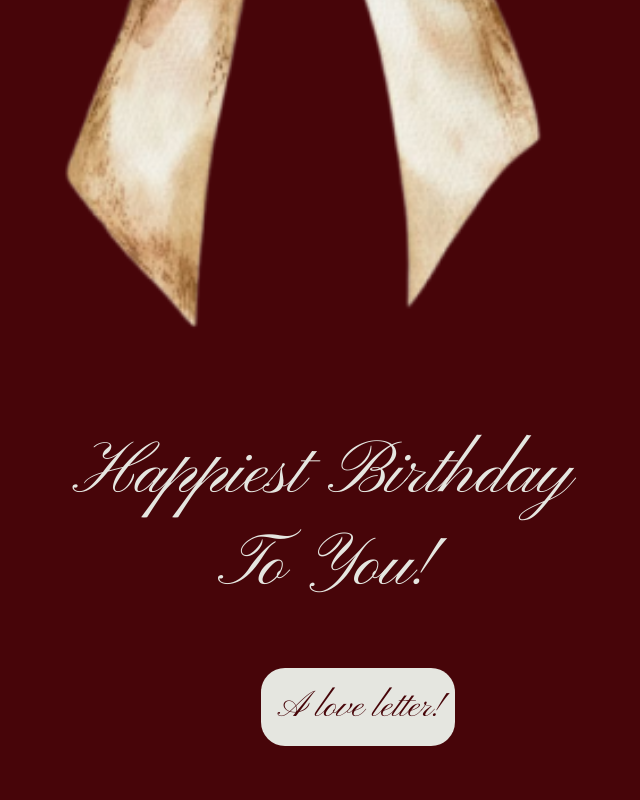
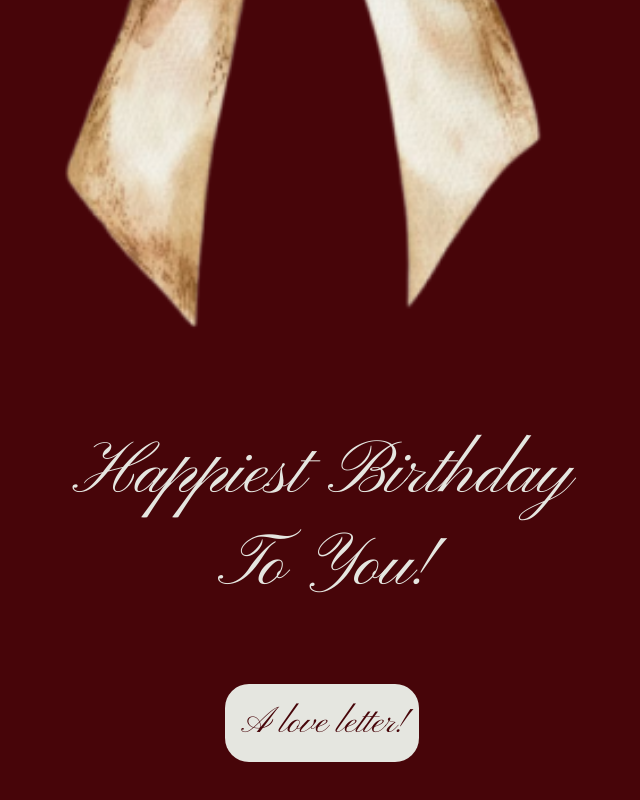
Before and after one commit to Siphokazi12/Nomcebo, a plain HTML site: page index.html in a window 1280 px wide. Shown: the part 582-1382 px from the top of the page, without its empty margins (318-958 px from the left). Drawn offline with Linux system fonts and the light colour scheme; a web font is replaced by a local one.

Commit message:
Update style.css

```diff
--- a/style.css
+++ b/style.css
@@ -25,14 +25,11 @@ body{
 font-size: clamp(4rem, 3.8rem + 1vw, 5rem);
 }
 
-.button{
-  padding-left: 10%;
-align-self: center;
-justify-self: center;
-align-items: center;
-justify-items: center;
-align-content: center;
-justify-content: center;
+
+.button {
+  display: flex;
+  justify-content: center;
+  align-items: center;
 }
 
 a{
```
